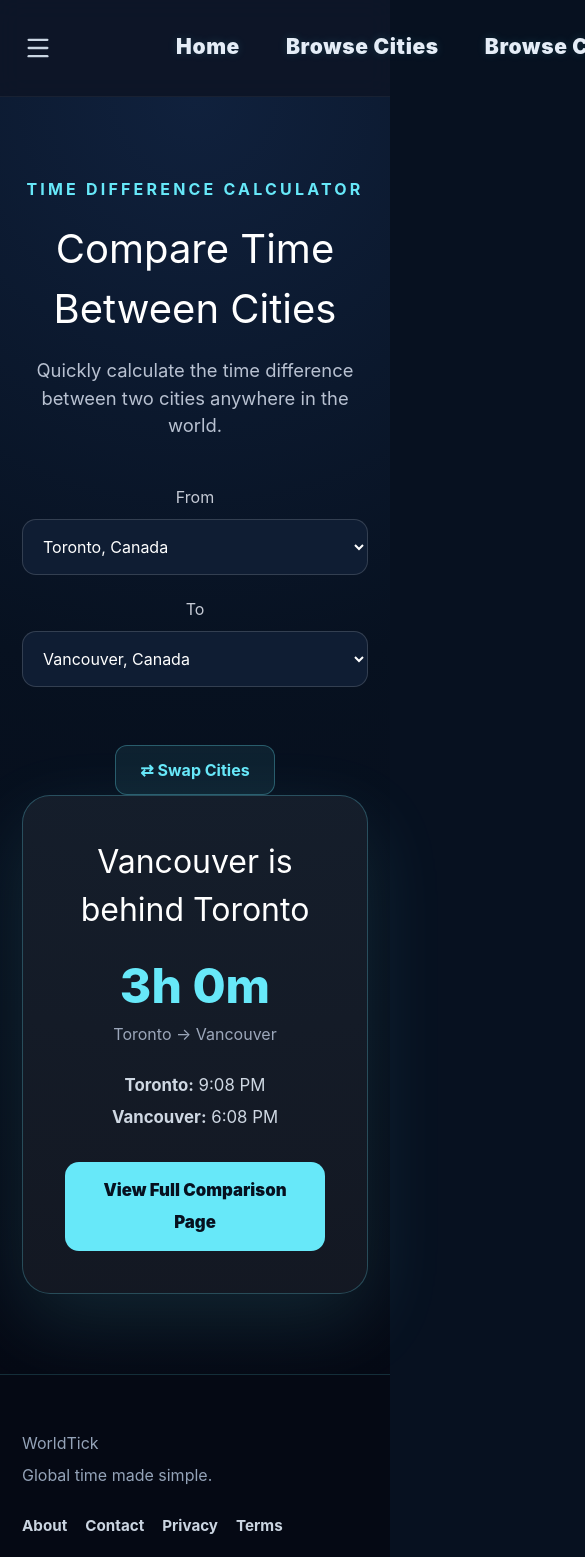
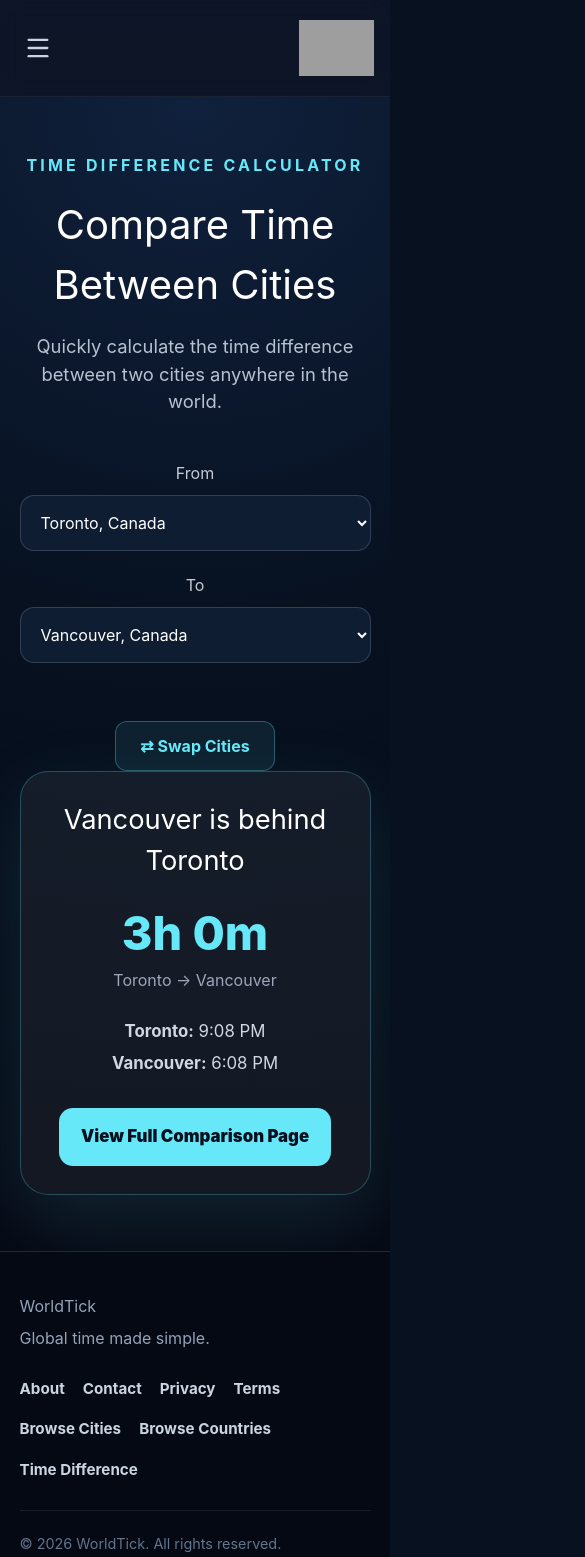
Before and after one commit to imranjp-hash/worldtick, a React (Vite) app: page /time-difference in a window 390 px wide. Shown: the top 1557 px of the page, 585 px wide, since content can reach past the window. Built offline with nearby package versions, Linux system fonts and the light colour scheme; grey boxes are pictures that could not be loaded.

Commit message:
Fix mobile responsiveness and overflow issues

```diff
--- a/src/App.css
+++ b/src/App.css
@@ -14,6 +14,34 @@ body {
   background: #071120;
   color: white;
 }
+
+img,
+svg,
+video {
+  max-width: 100%;
+}
+
+main,
+section,
+article,
+header,
+footer,
+nav,
+div {
+  min-width: 0;
+}
+
+a,
+button {
+  overflow-wrap: anywhere;
+}
+
+input,
+select,
+button {
+  max-width: 100%;
+}
+
 .city-card {
   transition: transform 0.25s ease, border-color 0.25s ease, box-shadow 0.25s ease, background 0.25s ease;
   cursor: pointer;
--- a/src/App.jsx
+++ b/src/App.jsx
@@ -161,7 +161,7 @@ const styles = {
 
 
   main: {
-    padding: "80px 22px",
+    padding: "clamp(56px, 10vw, 80px) clamp(16px, 5vw, 22px)",
     display: "flex",
     flexDirection: "column",
     alignItems: "center",
@@ -196,7 +196,7 @@ const styles = {
     marginTop: "60px",
     width: "100%",
     maxWidth: "620px",
-    padding: "42px",
+    padding: "clamp(28px, 8vw, 42px)",
     borderRadius: "28px",
     background: "rgba(255,255,255,0.06)",
     border: "1px solid rgba(255,255,255,0.1)",
@@ -307,12 +307,12 @@ const styles = {
     width: "100%",
     maxWidth: "1180px",
     display: "grid",
-    gridTemplateColumns: "repeat(auto-fit, minmax(260px, 1fr))",
+    gridTemplateColumns: "repeat(auto-fit, minmax(min(260px, 100%), 1fr))",
     gap: "22px",
   },
 
   card: {
-  padding: "28px",
+  padding: "clamp(22px, 6vw, 28px)",
   borderRadius: "24px",
   background: "rgba(255,255,255,0.055)",
   border: "1px solid rgba(255,255,255,0.1)",
@@ -323,7 +323,7 @@ const styles = {
 
   selectedCard: {
     position: "relative",
-    padding: "28px",
+    padding: "clamp(22px, 6vw, 28px)",
     borderRadius: "24px",
     background: "rgba(103,232,249,0.08)",
     border: "1px solid rgba(103,232,249,0.3)",
@@ -369,7 +369,7 @@ addButton: {
   },
 
   cardTime: {
-    fontSize: "2.25rem",
+    fontSize: "clamp(1.9rem, 9vw, 2.25rem)",
     fontWeight: 800,
     marginTop: "30px",
     letterSpacing: "0.03em",
--- a/src/components/Footer.jsx
+++ b/src/components/Footer.jsx
@@ -29,7 +29,7 @@ const styles = {
   footer: {
     background: "#050914",
     borderTop: "1px solid rgba(103,232,249,0.16)",
-    padding: "56px 22px 36px",
+    padding: "clamp(42px, 8vw, 56px) clamp(16px, 5vw, 22px) 36px",
     color: "white",
     fontFamily: "Inter, Arial, sans-serif",
   },
@@ -40,6 +40,7 @@ const styles = {
     justifyContent: "space-between",
     gap: "28px",
     flexWrap: "wrap",
+    minWidth: 0,
   },
   logo: {
     margin: 0,
@@ -57,12 +58,14 @@ fontSize: "1rem",
     gap: "18px",
     flexWrap: "wrap",
     alignItems: "center",
+    minWidth: 0,
   },
   link: {
     color: "#cbd5e1",
     textDecoration: "none",
     fontWeight: 700,
     fontSize: "0.95rem",
+    overflowWrap: "anywhere",
   },
   copy: {
     maxWidth: "1180px",
--- a/src/index.css
+++ b/src/index.css
@@ -15,3 +15,30 @@ body {
   background: #071120;
   color: white;
 }
+
+img,
+svg,
+video {
+  max-width: 100%;
+}
+
+main,
+section,
+article,
+header,
+footer,
+nav,
+div {
+  min-width: 0;
+}
+
+a,
+button {
+  overflow-wrap: anywhere;
+}
+
+input,
+select,
+button {
+  max-width: 100%;
+}
--- a/src/pages/CitiesPage.jsx
+++ b/src/pages/CitiesPage.jsx
@@ -34,7 +34,7 @@ export default function CitiesPage() {
         background:
           "radial-gradient(circle at top, #10213d 0%, #071120 45%, #050914 100%)",
         color: "white",
-        padding: "80px 22px",
+        padding: "clamp(56px, 10vw, 80px) clamp(16px, 5vw, 22px)",
         fontFamily: "Inter, Arial, sans-serif",
       }}
     >
@@ -107,7 +107,7 @@ export default function CitiesPage() {
         <div
           style={{
             display: "grid",
-            gridTemplateColumns: "repeat(auto-fit, minmax(240px, 1fr))",
+            gridTemplateColumns: "repeat(auto-fit, minmax(min(240px, 100%), 1fr))",
             gap: "20px",
           }}
         >
@@ -127,7 +127,7 @@ onMouseLeave={(e) => {
 }}
               style={{
                 display: "block",
-                padding: "24px",
+                padding: "clamp(20px, 6vw, 24px)",
                 borderRadius: "20px",
                 background: "rgba(255,255,255,0.055)",
                 border: "1px solid rgba(255,255,255,0.1)",
@@ -139,7 +139,7 @@ cursor: "pointer",
             >
               <h2 style={{ margin: 0, fontSize: "1.3rem" }}>{city.name}</h2>
               <p style={{ color: "#9ca7ba", marginTop: "8px" }}>{city.country}</p>
-              <p style={{ color: "#67e8f9", fontSize: "0.85rem" }}>
+              <p style={{ color: "#67e8f9", fontSize: "0.85rem", overflowWrap: "anywhere" }}>
                 {city.timezone}
               </p>
             </Link>
@@ -176,6 +176,7 @@ const styles = {
     fontSize: "1rem",
     outline: "none",
     boxSizing: "border-box",
+    minWidth: 0,
   },
   clearButton: {
     position: "absolute",
@@ -199,7 +200,7 @@ const styles = {
   emptyState: {
     maxWidth: "680px",
     margin: "20px auto 0",
-    padding: "34px",
+    padding: "clamp(24px, 7vw, 34px)",
     borderRadius: "22px",
     background: "rgba(255,255,255,0.055)",
     border: "1px solid rgba(103,232,249,0.2)",
--- a/src/pages/CountriesPage.jsx
+++ b/src/pages/CountriesPage.jsx
@@ -128,7 +128,7 @@ export default function CountriesPage() {
 const styles = {
   page: {
     minHeight: "100vh",
-    padding: "80px 22px",
+    padding: "clamp(56px, 10vw, 80px) clamp(16px, 5vw, 22px)",
     background:
       "radial-gradient(circle at top, #10213d 0%, #071120 45%, #050914 100%)",
     color: "white",
@@ -159,7 +159,7 @@ const styles = {
     maxWidth: "1180px",
     margin: "0 auto",
     display: "grid",
-    gridTemplateColumns: "repeat(auto-fit, minmax(240px, 1fr))",
+    gridTemplateColumns: "repeat(auto-fit, minmax(min(240px, 100%), 1fr))",
     gap: "20px",
   },
   searchSection: {
@@ -186,6 +186,7 @@ const styles = {
     fontSize: "1rem",
     outline: "none",
     boxSizing: "border-box",
+    minWidth: 0,
   },
   clearButton: {
     position: "absolute",
@@ -209,7 +210,7 @@ const styles = {
   emptyState: {
     maxWidth: "680px",
     margin: "20px auto 0",
-    padding: "34px",
+    padding: "clamp(24px, 7vw, 34px)",
     borderRadius: "22px",
     background: "rgba(255,255,255,0.055)",
     border: "1px solid rgba(103,232,249,0.2)",
@@ -226,7 +227,7 @@ const styles = {
   },
   card: {
     display: "block",
-    padding: "26px",
+    padding: "clamp(21px, 6vw, 26px)",
     borderRadius: "22px",
     background: "rgba(255,255,255,0.055)",
     border: "1px solid rgba(255,255,255,0.1)",
@@ -239,6 +240,7 @@ const styles = {
     justifyContent: "space-between",
     alignItems: "center",
     gap: "16px",
+    flexWrap: "wrap",
   },
   code: {
     color: "#67e8f9",
@@ -252,6 +254,7 @@ const styles = {
   countryName: {
     margin: "28px 0 8px",
     fontSize: "1.45rem",
+    overflowWrap: "anywhere",
   },
   region: {
     margin: 0,
--- a/src/pages/CountryPage.jsx
+++ b/src/pages/CountryPage.jsx
@@ -119,7 +119,7 @@ export default function CountryPage() {
 const styles = {
   page: {
     minHeight: "100vh",
-    padding: "58px 22px 90px",
+    padding: "clamp(44px, 8vw, 58px) clamp(16px, 5vw, 22px) clamp(70px, 12vw, 90px)",
     background:
       "radial-gradient(circle at top, #10213d 0%, #071120 45%, #050914 100%)",
     color: "white",
@@ -131,6 +131,7 @@ const styles = {
     display: "flex",
     alignItems: "center",
     gap: "10px",
+    flexWrap: "wrap",
     color: "#94a3b8",
     fontSize: "0.95rem",
   },
@@ -152,6 +153,7 @@ const styles = {
   title: {
     margin: "16px 0",
     fontSize: "clamp(2.5rem, 6vw, 4.7rem)",
+    overflowWrap: "anywhere",
   },
   subtitle: {
     color: "#b8c1d1",
@@ -163,12 +165,12 @@ const styles = {
     maxWidth: "1180px",
     margin: "0 auto",
     display: "grid",
-    gridTemplateColumns: "repeat(auto-fit, minmax(260px, 1fr))",
+    gridTemplateColumns: "repeat(auto-fit, minmax(min(260px, 100%), 1fr))",
     gap: "22px",
   },
   card: {
     display: "block",
-    padding: "28px",
+    padding: "clamp(22px, 6vw, 28px)",
     borderRadius: "24px",
     background: "rgba(255,255,255,0.055)",
     border: "1px solid rgba(255,255,255,0.1)",
@@ -183,7 +185,7 @@ const styles = {
   time: {
     margin: "28px 0 10px",
     color: "#67e8f9",
-    fontSize: "2.2rem",
+    fontSize: "clamp(1.9rem, 9vw, 2.2rem)",
     fontWeight: 900,
   },
   date: {
@@ -194,5 +196,6 @@ const styles = {
     margin: "12px 0 0",
     color: "#6f7b91",
     fontSize: "0.86rem",
+    overflowWrap: "anywhere",
   },
 };
--- a/src/pages/HomePage.jsx
+++ b/src/pages/HomePage.jsx
@@ -84,6 +84,7 @@ export default function HomePage({
       fontWeight: 800,
       cursor: "pointer",
       fontSize: "1rem",
+      whiteSpace: "normal",
     }}
   >
     Open Time Difference Calculator
--- a/src/pages/NotFoundPage.jsx
+++ b/src/pages/NotFoundPage.jsx
@@ -46,7 +46,7 @@ export default function NotFoundPage() {
 const styles = {
   page: {
     minHeight: "100vh",
-    padding: "72px 22px",
+    padding: "clamp(54px, 10vw, 72px) clamp(16px, 5vw, 22px)",
     display: "grid",
     placeItems: "center",
     background:
@@ -58,7 +58,7 @@ const styles = {
     position: "relative",
     width: "100%",
     maxWidth: "760px",
-    padding: "clamp(42px, 8vw, 76px) clamp(24px, 6vw, 58px)",
+    padding: "clamp(34px, 8vw, 76px) clamp(18px, 6vw, 58px)",
     overflow: "hidden",
     border: "1px solid rgba(103,232,249,0.18)",
     borderRadius: "30px",
@@ -82,6 +82,7 @@ const styles = {
     margin: "26px 0 14px",
     fontSize: "clamp(2rem, 6vw, 3.4rem)",
     lineHeight: 1.1,
+    overflowWrap: "anywhere",
   },
   message: {
     maxWidth: "590px",
@@ -105,6 +106,7 @@ const styles = {
     color: "white",
     fontWeight: 800,
     textDecoration: "none",
+    textAlign: "center",
   },
   primaryLink: {
     borderColor: "#67e8f9",
--- a/src/pages/TimeDifferencePage.jsx
+++ b/src/pages/TimeDifferencePage.jsx
@@ -64,7 +64,7 @@ const toCityTime = new Date().toLocaleTimeString("en-US", {
         background:
           "radial-gradient(circle at top, #10213d 0%, #071120 45%, #050914 100%)",
         color: "white",
-        padding: "80px 22px",
+        padding: "clamp(56px, 10vw, 80px) clamp(16px, 5vw, 22px)",
         fontFamily: "Inter, Arial, sans-serif",
       }}
     >
@@ -85,7 +85,7 @@ const toCityTime = new Date().toLocaleTimeString("en-US", {
         <div
           style={{
             display: "grid",
-            gridTemplateColumns: "repeat(auto-fit, minmax(240px, 1fr))",
+            gridTemplateColumns: "repeat(auto-fit, minmax(min(240px, 100%), 1fr))",
             gap: "22px",
             marginBottom: "38px",
           }}
@@ -106,6 +106,7 @@ const toCityTime = new Date().toLocaleTimeString("en-US", {
                 background: "#0f1d33",
                 color: "white",
                 border: "1px solid rgba(255,255,255,0.15)",
+                minWidth: 0,
               }}
             >
               {cities.map((city) => (
@@ -132,6 +133,7 @@ const toCityTime = new Date().toLocaleTimeString("en-US", {
                 background: "#0f1d33",
                 color: "white",
                 border: "1px solid rgba(255,255,255,0.15)",
+                minWidth: 0,
               }}
             >
               {cities.map((city) => (
@@ -163,16 +165,16 @@ const toCityTime = new Date().toLocaleTimeString("en-US", {
 </button>
         <div
           style={{
-            padding: "42px",
+            padding: "clamp(28px, 7vw, 42px)",
             borderRadius: "28px",
             background: "rgba(255,255,255,0.06)",
             border: "1px solid rgba(103,232,249,0.25)",
             boxShadow: "0 28px 80px rgba(103,232,249,0.12)",
           }}
         >
-          <h2 style={{ fontSize: "2rem", marginBottom: "16px" }}>{direction}</h2>
+          <h2 style={{ fontSize: "clamp(1.45rem, 7vw, 2rem)", marginBottom: "16px", overflowWrap: "anywhere" }}>{direction}</h2>
 
-          <p style={{ fontSize: "3rem", fontWeight: 800, color: "#67e8f9" }}>
+          <p style={{ fontSize: "clamp(2.25rem, 12vw, 3rem)", fontWeight: 800, color: "#67e8f9" }}>
             {hours}h {minutes}m
           </p>
 
@@ -205,6 +207,7 @@ const toCityTime = new Date().toLocaleTimeString("en-US", {
     color: "#06101f",
     fontWeight: 900,
     textDecoration: "none",
+    whiteSpace: "normal",
   }}
 >
   View Full Comparison Page
```
Also changed, not shown: src/components/Header.jsx (+17 -12 lines), src/pages/CityPage.jsx (+20 -13 lines).
